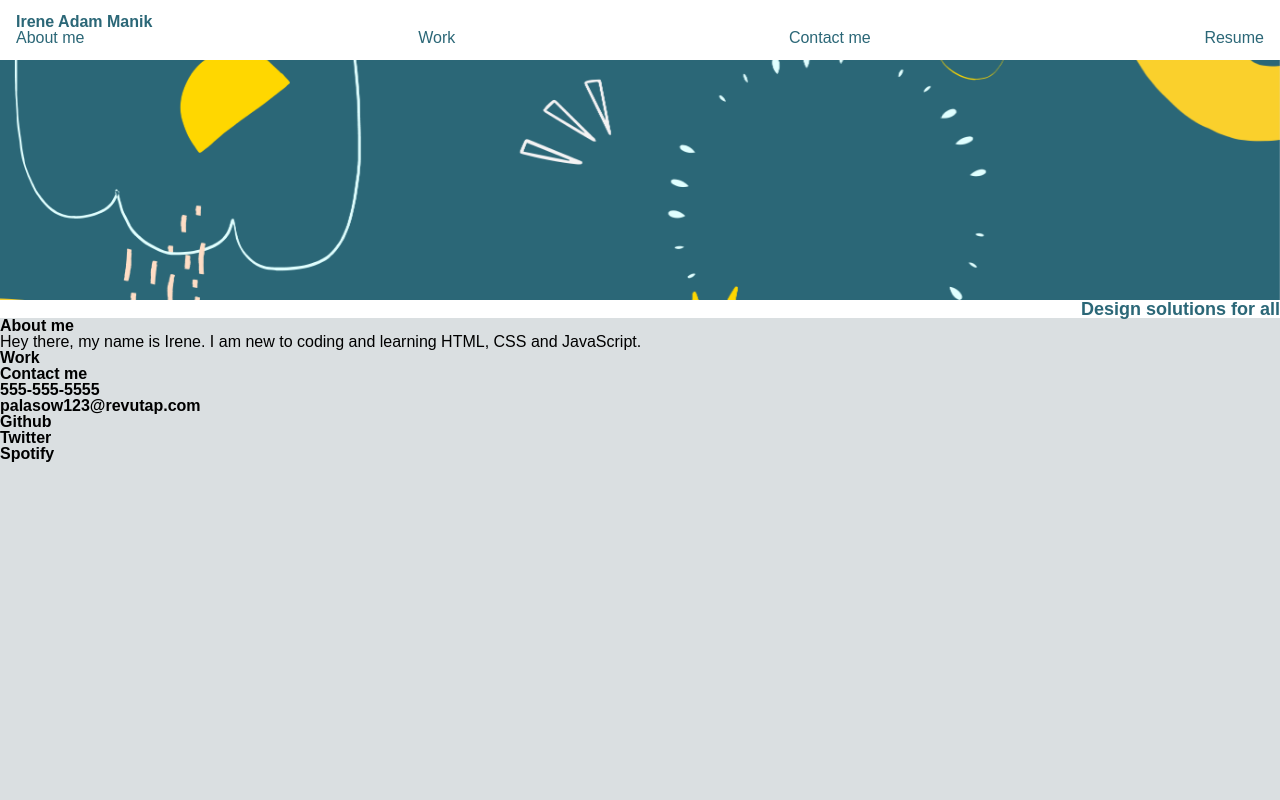
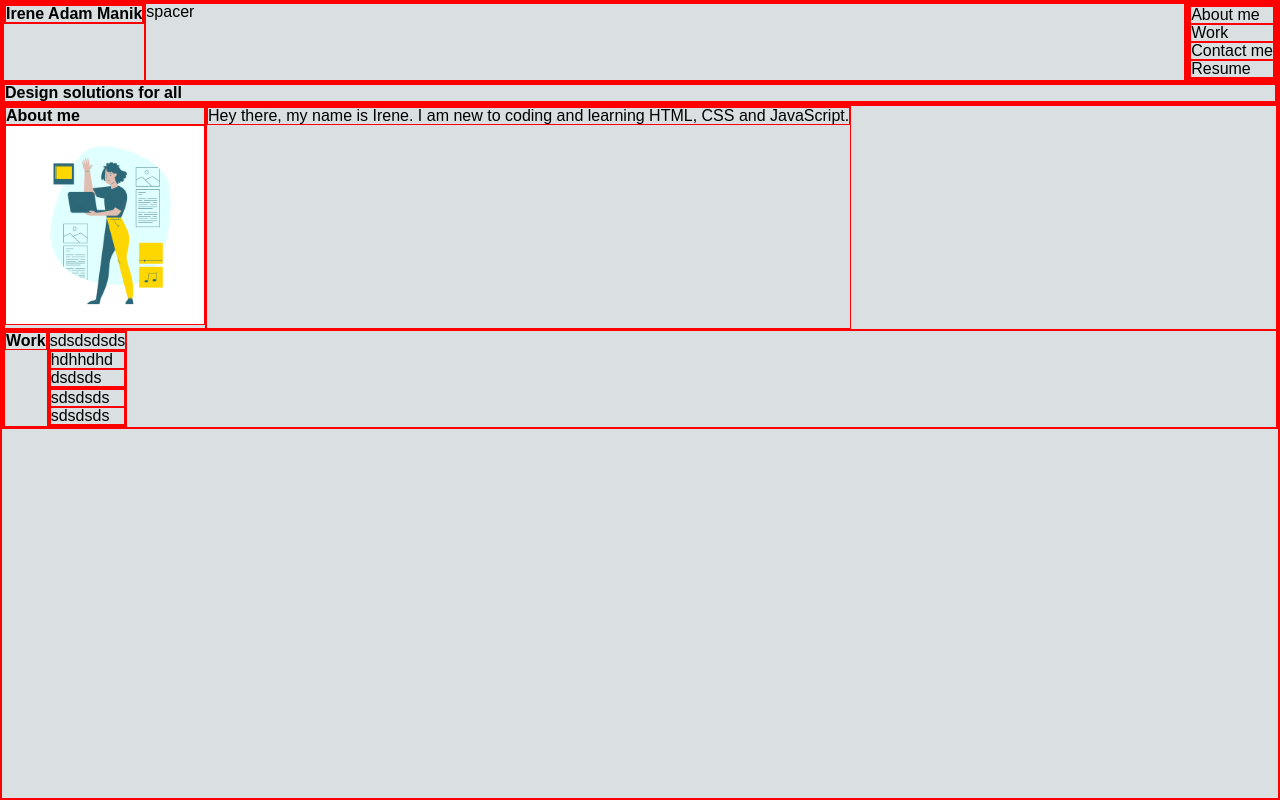
Before and after one commit to AMIrene/portfolio_hmwk_w2, a plain HTML site: page index.html in a window 1280 px wide. Drawn offline with Linux system fonts and the light colour scheme.

Commit message:
after viv

```diff
--- a/assets/css/style.css
+++ b/assets/css/style.css
@@ -3,6 +3,7 @@
     box-sizing: border-box;
     margin: 0;
     padding: 0;
+    border: 1px solid red;
   }
 
   body {
@@ -11,16 +12,31 @@
     background-color: #dadfe1;
   }
 
-  header {
-    padding: 10px;
-    background: #fff;
-    padding: 14px 16px;
+  #header_container {
+    display: flex;
+    flex-direction: row;
 
 
 
   }
+
+  .expand {
+    flex-grow: 2;
+  }
+
+  #aboutme {
+    display: flex;
+    flex-direction: row;
+
+  }
+
+#work {
+  display: flex;
+  flex-direction: row;
+}
+
 /* Navigation menu */
-
+/*
 .navbar {
   display: flex;
   justify-content: space-between;
@@ -43,11 +59,11 @@ align-items: flex-start;
   justify-content: space-between;
   align-items: flex-end;
 
-}
+} */
 
 
 /* hero image not displayed on screen sizes less than 367px*/
-.hero {
+/* .hero {
   display: none;
   flex-direction: column;
   background-image: url(../images/1.png);
@@ -59,10 +75,10 @@ align-items: flex-start;
   background-attachment: fixed;
   align-items: center;
   justify-content: center;
-}
+} */
 
 /* hero image displayed only in screen sizes bigger than 367px*/
-
+/*
 @media only screen and (min-width: 376px) {
   .hero {
   display: block;
@@ -76,19 +92,19 @@ align-items: flex-start;
   background-attachment: fixed;
   align-items: center;
   justify-content: center;
-}
+} */
 
 
 /* subheading not displayed on screen sizes less than 367px*/
-.hero-text {
+/* .hero-text {
   display: none;
   text-align: right;
   background-color: #fff;
   color: #2b6777;
   font-size: large;
-}
+} */
 /* subheading displayed only in screen sizes bigger than 367px*/
-@media only screen and (min-width: 376px) {
+/* @media only screen and (min-width: 376px) {
 .hero-text {
   display: block;
   text-align: right;
@@ -104,3 +120,5 @@ align-items: flex-start;
 
 
 }
+
+ */
--- a/index.html
+++ b/index.html
@@ -12,13 +12,22 @@
 </head>
 
 <body>
+    <!-- This is the mobile responsive header. -->
+    <header id="header_container">
+        <div class="header_box">
+            <div class="name-chip">
+                <h1>Irene Adam Manik</h1>
+            </div>
+        </div>
 
-    <!-- This is the mobile responsive header. -->
-    <header>
+        <div class="header_box expand">
+            spacer
+        </div>
 
         <!-- This is the mobile responsive nav bar. -->
+        <div class="header_box">
             <nav class="navbar">
-            <h1>Irene Adam Manik</h1>
+
                 <ul class="nav-links">
                     <li><a href="#aboutme"></a>About me</li>
                     <li><a href="#work"></a>Work</li>
@@ -27,42 +36,86 @@
                 </ul>
 
             </nav>
+        </div>
     </header>
 
     <!-- Hero image -->
-    <div class="hero"></div>
+    <div class="hero">
+        <!-- background image to be placed here -->
+        <div class="hero-header-box">
             <h2 class="hero-text">Design solutions for all</h2>
+        </div>
+    </div>
 
 
     <!-- Body -->
     <main>
 
         <!-- About me  -->
-        <section class="container">
-            <h2 id="aboutme">About me</h2>
-            <section class="card">
+        <section id="aboutme">
+            <div class="aboutme_header_container">
+                <h2>About me</h2>
+                <img src="assets/images/image_avatar.png" alt="girl with laptop" width="200px">
+            </div>
+
+            <div class="aboutme_content">
                 <p>Hey there, my name is Irene. I am new to coding and learning HTML, CSS and JavaScript.</p>
+            </div>
+
         </section>
+        <!-- Work -->
 
-            <!-- Work -->
-            <section class="container">
+        <section id="work">
+            <div class="work_header_container">
+                <h2>Work</h2>
+            </div>
+
+            <div class="work_content_container_aqua">
+
+                <div class="work_card_purple">
+                    sdsdsdsds
+                </div>
+
+                <div class="work_content_row_red">
+                    <div class="work_card_smaller_purple">
+                        hdhhdhd
+                    </div>
+                    <div class="work_card_smaller_purple">
+                        dsdsds
+                    </div>
+                </div>
+                <div class="work_content_row_red">
+                    <div class="work_card_smaller_purple">
+                        sdsdsds
+                    </div>
+                    <div class="work_card_smaller_purple">
+                        sdsdsds
+                    </div>
+
+                </div>
+            </div>
+
+        </section>
+        <!-- <section class="container">
                 <h2 id="work">Work</h2>
-            </section>
+            </section> -->
 
-            <footer>
+        <!-- <footer> -->
         <!-- Contact me -->
-                <h2 id="contact">Contact me</h2>
+        <!-- <h2 id="contact">Contact me</h2> -->
 
         <!-- Links to contact me menu items -->
 
-                <section>
+        <!-- <section>
                     <h3>555-555-5555</h3>
                     <h3>palasow123@revutap.com</h3>
                     <h3 id="resume">Github</h3>
                     <h3>Twitter</h3>
                     <h3>Spotify</h3>
                 </section>
-            </footer>
+            </footer> -->
+
+    </main>
 </body>
 
 
```
Lines whose indentation alone changed are shown as unchanged.
